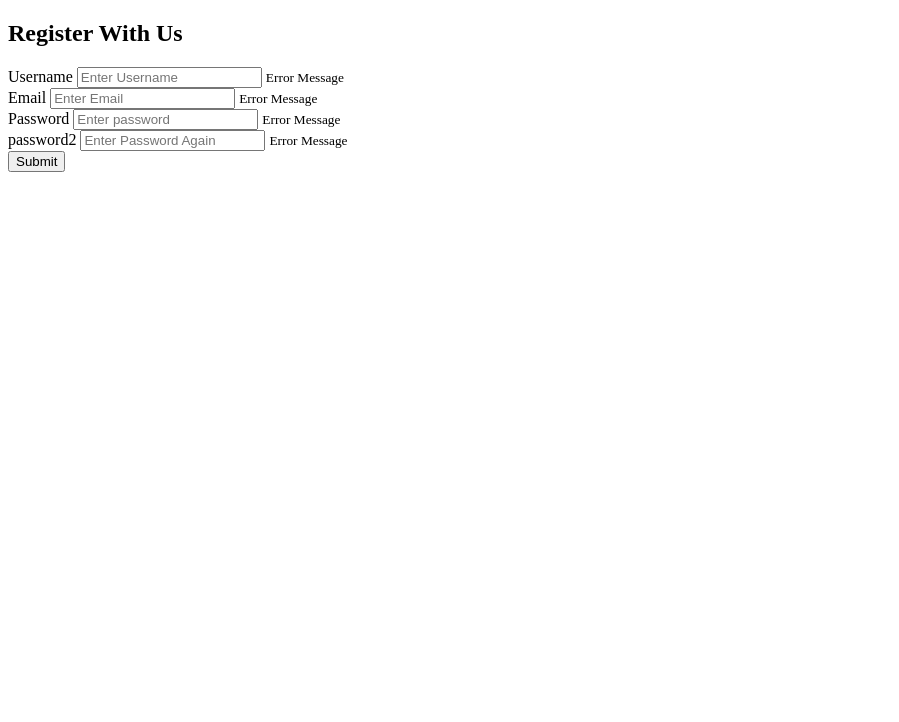
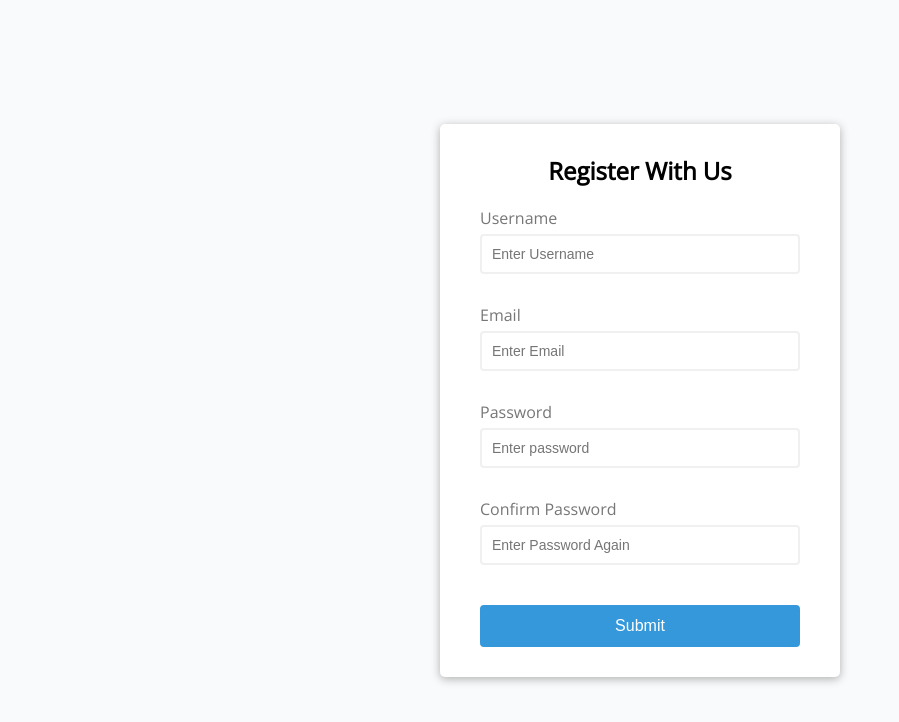
Before and after one commit to JosephAlba19/Form-Validator, a plain HTML site: page index.html in a window 1280 px wide. Shown: the whole page, without its empty margins (0-899 px from the left). Drawn offline with nearby package versions, Linux system fonts and the light colour scheme.

Commit message:
Completed form styles

```diff
--- a/index.html
+++ b/index.html
@@ -27,7 +27,7 @@
                 <small>Error Message</small>
             </div>
             <div class="form-control">
-                <label for="password2">password2</label>
+                <label for="password2">Confirm Password</label>
                 <input type="password" id="password2" placeholder="Enter Password Again">
                 <small>Error Message</small>
             </div>
--- a/style.css
+++ b/style.css
@@ -0,0 +1,95 @@
+@import url('https://fonts.googleapis.com/css?family=Open+Sans&display=swap');
+
+* {
+    box-sizing: border-box;
+}
+
+:root {
+    --success-color: #2ecc71;
+    --error-color: #e74c3c;
+}
+
+body {
+    background-color: #f9fafb;
+    font-family: 'Open Sans', sans-serif;
+    display: flex;
+    align-items: center;
+    justify-content: center;
+    min-height: 100vh;
+    margin: 0;
+}
+
+.container {
+    background-color: #fff;
+    border-radius: 5px;
+    box-shadow: 0 2px 10px rgba(0, 0, 0, 0.3);
+    width: 400px;
+}
+
+h2 {
+    text-align: center;
+    margin: 0 0 20px;
+}
+
+.form {
+    padding: 30px 40px;
+}
+
+.form-control {
+    margin-bottom: 10px;
+    padding-bottom: 20px;
+    position: relative;
+}
+
+.form-control label {
+    color: #777;
+    display: block;
+    margin-bottom: 5px;
+}
+
+.form-control input {
+    border: 2px solid #f0f0f0;
+    border-radius: 4px;
+    display: block;
+    width: 100%;
+    padding: 10px;
+    font-size: 14px;
+}
+
+.form-control input:focus {
+    outline: 0;
+    border-color: #777;
+}
+
+.form-control.success input {
+    border-color: var(--success-color);
+}
+
+.form-control.error input {
+    border-color: var(--error-color);
+}
+
+.form-control small {
+    color: var(--error-color);
+    position: absolute;
+    bottom: 0;
+    left: 0;
+    visibility: hidden;
+}
+
+.form-control.error small {
+    visibility: visible;
+}
+
+.form button {
+    cursor: pointer;
+    background-color: #3498db;
+    border: 2px solid #3498db;
+    border-radius: 4px;
+    color: #fff;
+    display: block;
+    font-size: 16px;
+    padding: 10px;
+    margin-top: 20px;
+    width: 100%;
+}
```
